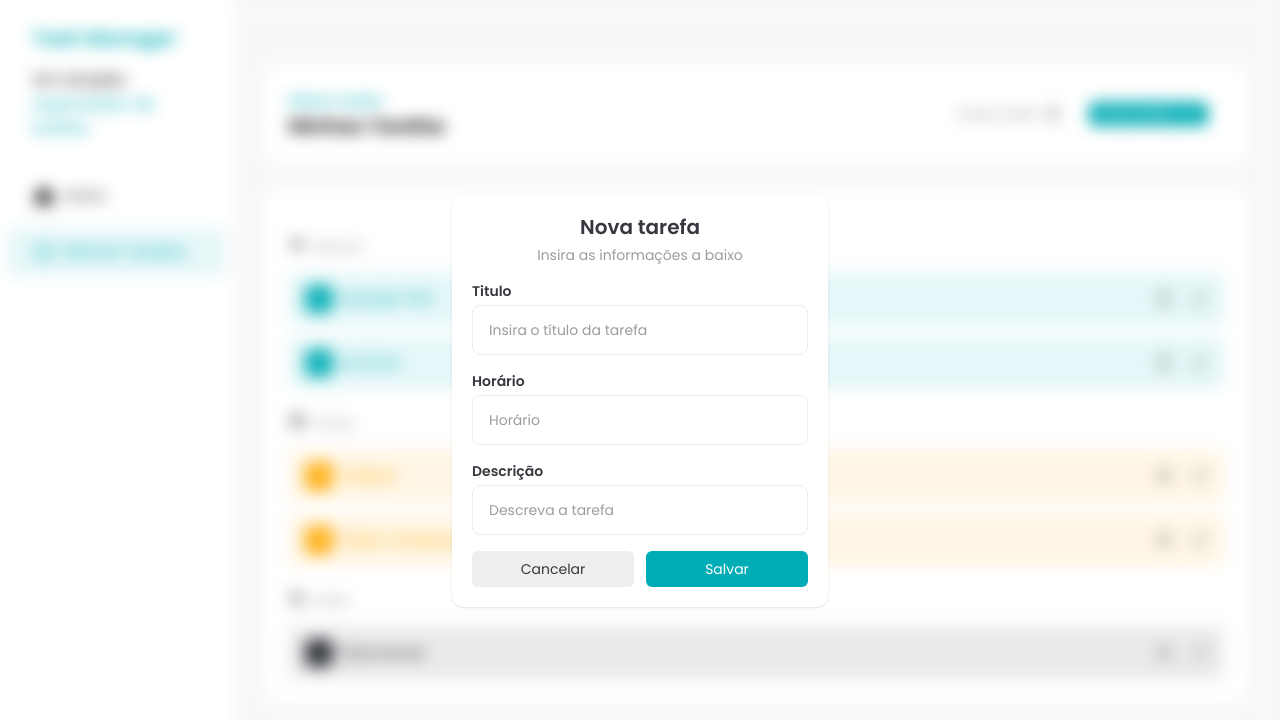
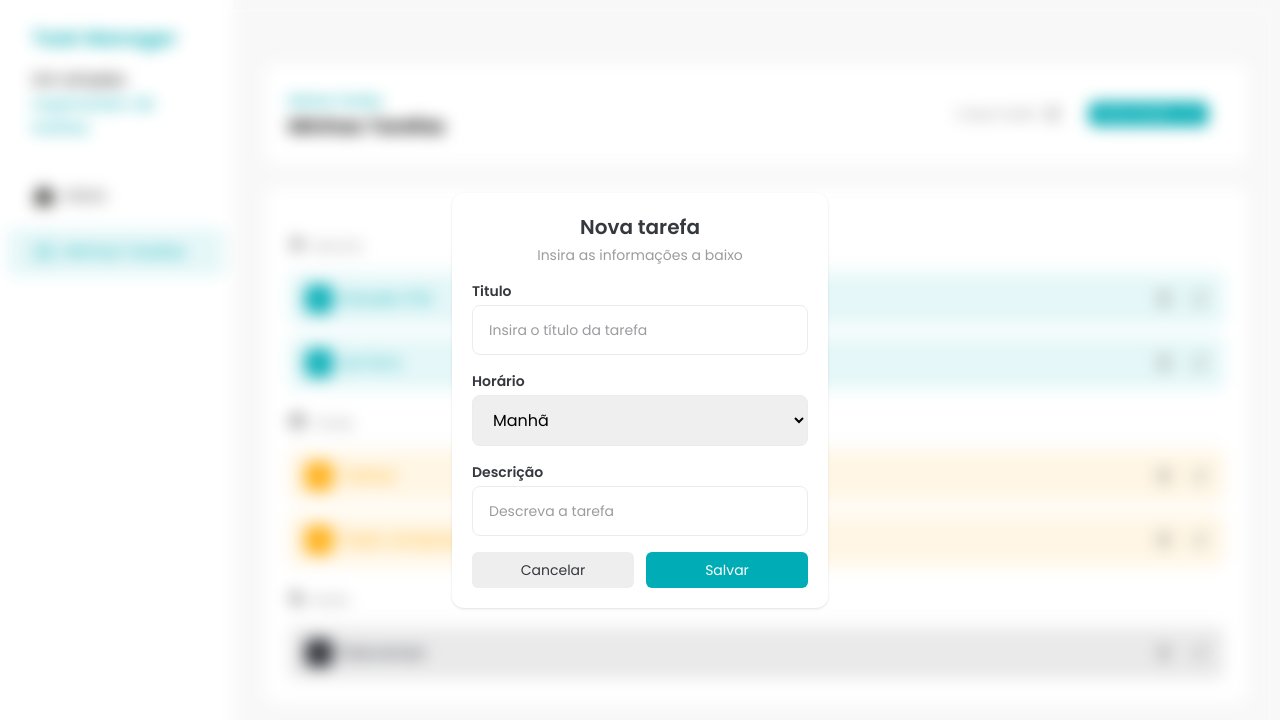
Before and after one commit to Ez3keel/react-task, a React (Vite) app in the folder fsc-task-manager/: page / in a window 1280 px wide. Both pictures are taken after a click on the button "Nova tarefa". Shown: the top 720 px of the page. Built offline with nearby package versions, Linux system fonts and the light colour scheme.

Commit message:
feat: enhance AddTaskDialog with input fields and time selection for task creation

```diff
--- a/fsc-task-manager/src/components/AddTaskDialog.jsx
+++ b/fsc-task-manager/src/components/AddTaskDialog.jsx
@@ -4,9 +4,11 @@
 import { CSSTransition } from 'react-transition-group';
 import { useRef } from 'react';
 import './AddTaskDialog.css';
+import InputLabel from './InputLabel';
 // import AddTaskDialog from './AddTaskDialog';
+import TimeSelect from './TimeSelect';
 
-const AddTaskDialog = ({ isOpen, handleDialogClose }) => {
+const AddTaskDialog = ({ isOpen, handleDialogClose, handleAddTask }) => {
   const nodeRef = useRef();
 
   return (
@@ -33,6 +35,7 @@
                 Insira as informações a baixo
               </p>
 
+              {/* TITULO */}
               <div className='flex w-[336px] flex-col space-y-4'>
                 <Input
                   id='title'
@@ -40,8 +43,10 @@
                   placeholder='Insira o título da tarefa'
                 />
 
-                <Input id='time' label='Horário' placeholder='Horário' />
+                {/* HORÁRIO */}
+                <TimeSelect />
 
+                {/* DESCRIÇÃO */}
                 <Input
                   id='description'
                   label='Descrição'
@@ -57,7 +62,19 @@
                   >
                     Cancelar
                   </Button>
-                  <Button size='large' className='w-full'>
+                  <Button
+                    size='large'
+                    className='w-full'
+                    onClick={() =>
+                      handleAddTask({
+                        id: Math.random(),
+                        title: 'Teste',
+                        time: 'morning',
+                        description: 'Teste',
+                        status: 'not_started',
+                      })
+                    }
+                  >
                     Salvar
                   </Button>
                 </div>
--- a/fsc-task-manager/src/components/Input.jsx
+++ b/fsc-task-manager/src/components/Input.jsx
@@ -1,10 +1,12 @@
 // Componente de entrada de texto
+import InputLabel from './InputLabel';
+
 export default function Input({ label, ...rest }) {
   return (
     <div className='flex flex-col space-y-1 text-left'>
-      <label className='text-sm font-semibold text-[#35383E]' htmlFor={rest.id}>
+      <InputLabel htmlFor={rest.id}>
         {label}
-      </label>
+      </InputLabel>
       <input
         className='rounded-lg border border-solid border-[#ECECEC] px-4 py-3 outline-[#00ADB5] placeholder:text-sm placeholder:text-[#9A9C9F]'
         {...rest}
--- /dev/null
+++ b/fsc-task-manager/src/components/InputLabel.jsx
@@ -0,0 +1,9 @@
+const InputLabel = props => {
+  return (
+    <label className='text-sm font-semibold text-[#35383E]' {...props}>
+      {props.children}
+    </label>
+  );
+};
+
+export default InputLabel;
--- a/fsc-task-manager/src/components/Tasks.jsx
+++ b/fsc-task-manager/src/components/Tasks.jsx
@@ -18,9 +18,14 @@
     toast.success('Tarefa removida com sucesso!');
   };
 
-  const handleDialogClose = () => {
-    SetAddTaskDialogIsOpen(false);
+  const handleAddTask = task => {
+    setTasks([...tasks, task]);
+    toast.success('Tarefa adicionada com sucesso');
   };
+
+  // const handleDialogClose = () => {
+  //   SetAddTaskDialogIsOpen(false);
+  // };
 
   const handleCheckBoxClick = taskId => {
     let newTasks = tasks.map(task => {
@@ -84,6 +89,7 @@
             // Quando true abre o Dialog
             isOpen={AddTaskDialogIsOpen}
             handleDialogClose={() => SetAddTaskDialogIsOpen(false)}
+            handleAddTask={handleAddTask}
           />
         </div>
       </div>
--- /dev/null
+++ b/fsc-task-manager/src/components/TimeSelect.jsx
@@ -0,0 +1,21 @@
+import InputLabel from './InputLabel';
+
+const TimeSelect = () => {
+  return (
+    <div className='flex flex-col gap-1 text-left'>
+      <InputLabel htmlFor={'time'}>Horário</InputLabel>
+
+      <select
+        className='rounded-lg border border-solid border-[#ECECEC] px-4 py-3 outline-[#00ADB5] placeholder:text-sm placeholder:text-[#9A9C9F]'
+        name=''
+        id='time'
+      >
+        <option value='morning'>Manhã</option>
+        <option value='afternoon'>Tarde</option>
+        <option value='eveningTasks'>Noite</option>
+      </select>
+    </div>
+  );
+};
+
+export default TimeSelect;
```
